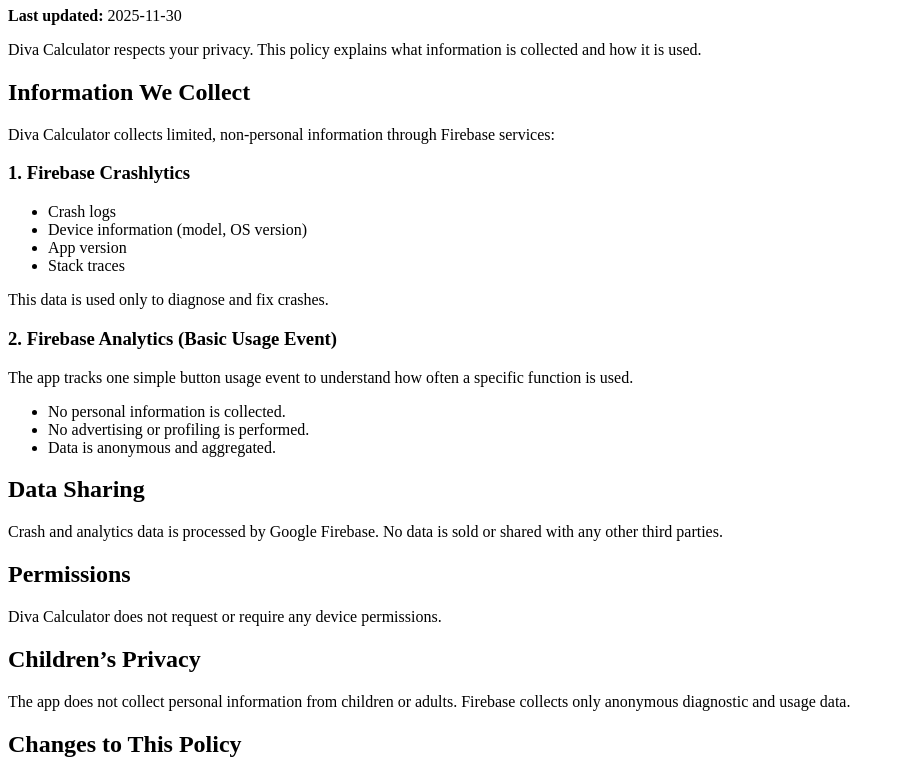
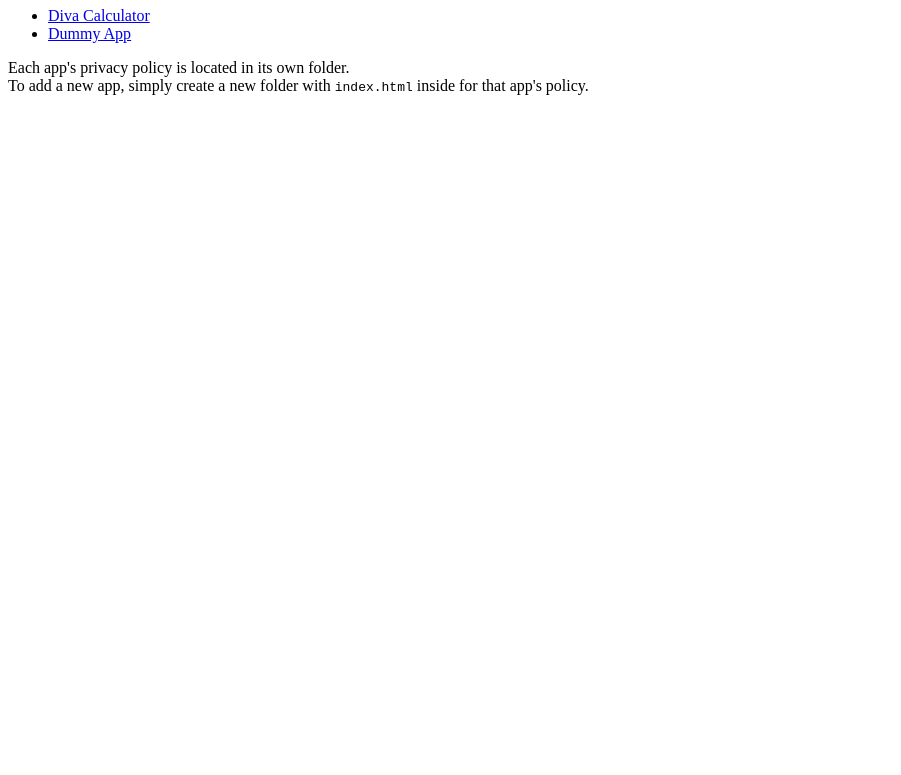
Before and after one commit to rajeevbarde/privacy-policy, a plain HTML site: page index.html in a window 1280 px wide. Shown: the part 73-848 px from the top of the page, without its empty margins (0-901 px from the left). After the commit the page ends 800 px from the top, so only its background shows below. Drawn offline with Linux system fonts and the light colour scheme.

Commit message:
Update index.html with new content

```diff
--- a/index.html
+++ b/index.html
@@ -2,48 +2,17 @@
 <html>
 <head>
   <meta charset="UTF-8">
-  <title>Diva Calculator - Privacy Policy</title>
+  <title>App Privacy Policies</title>
 </head>
 <body>
-  <h1>Privacy Policy for Diva Calculator</h1>
-  <p><strong>Last updated:</strong> 2025-11-30</p>
-
-  <p>Diva Calculator respects your privacy. This policy explains what information is collected and how it is used.</p>
-
-  <h2>Information We Collect</h2>
-  <p>Diva Calculator collects limited, non-personal information through Firebase services:</p>
-
-  <h3>1. Firebase Crashlytics</h3>
+  <h1>Privacy Policies</h1>
   <ul>
-    <li>Crash logs</li>
-    <li>Device information (model, OS version)</li>
-    <li>App version</li>
-    <li>Stack traces</li>
+    <li><a href="diva-calculator/">Diva Calculator</a></li>
+    <li><a href="dummy-app/">Dummy App</a></li>
   </ul>
-  <p>This data is used only to diagnose and fix crashes.</p>
-
-  <h3>2. Firebase Analytics (Basic Usage Event)</h3>
-  <p>The app tracks one simple button usage event to understand how often a specific function is used.</p>
-  <ul>
-    <li>No personal information is collected.</li>
-    <li>No advertising or profiling is performed.</li>
-    <li>Data is anonymous and aggregated.</li>
-  </ul>
-
-  <h2>Data Sharing</h2>
-  <p>Crash and analytics data is processed by Google Firebase. No data is sold or shared with any other third parties.</p>
-
-  <h2>Permissions</h2>
-  <p>Diva Calculator does not request or require any device permissions.</p>
-
-  <h2>Children’s Privacy</h2>
-  <p>The app does not collect personal information from children or adults. Firebase collects only anonymous diagnostic and usage data.</p>
-
-  <h2>Changes to This Policy</h2>
-  <p>Updates to this policy will be posted on this URL.</p>
-
-  <h2>Contact</h2>
-  <p>If you have questions, contact the developer at:</p>
-  <p><strong>rajeevv67@gmail.com</strong></p>
+  <p>
+    Each app's privacy policy is located in its own folder.<br>
+    To add a new app, simply create a new folder with <code>index.html</code> inside for that app's policy.
+  </p>
 </body>
 </html>
```
